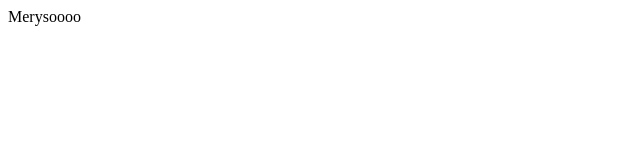
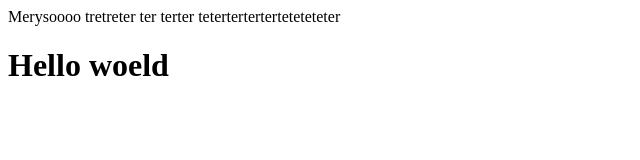
Before and after one commit to meeryyy/dockertest, a plain HTML site: page index.html in a window 1280 px wide. Shown: the whole page, without its empty margins (0-640 px from the left). Drawn offline with Linux system fonts and the light colour scheme.

Commit message:
Update index.html

```diff
--- a/index.html
+++ b/index.html
@@ -6,6 +6,7 @@
     <title>Document</title>
 </head>
 <body>
-Merysoooo
+Merysoooo tretreter ter terter teterterterterteteteteter
+    <h1>Hello woeld</h1>
 </body>
 </html>
```
